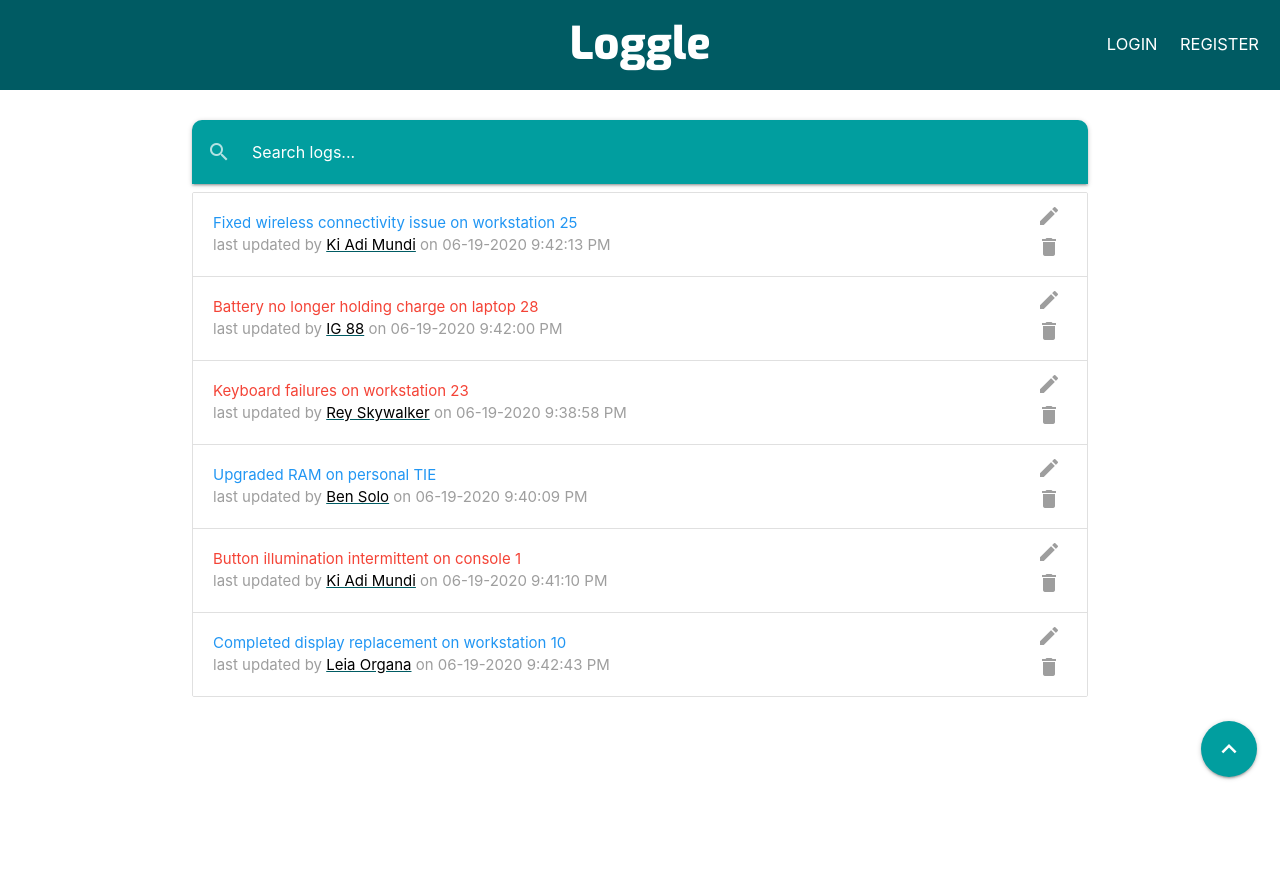
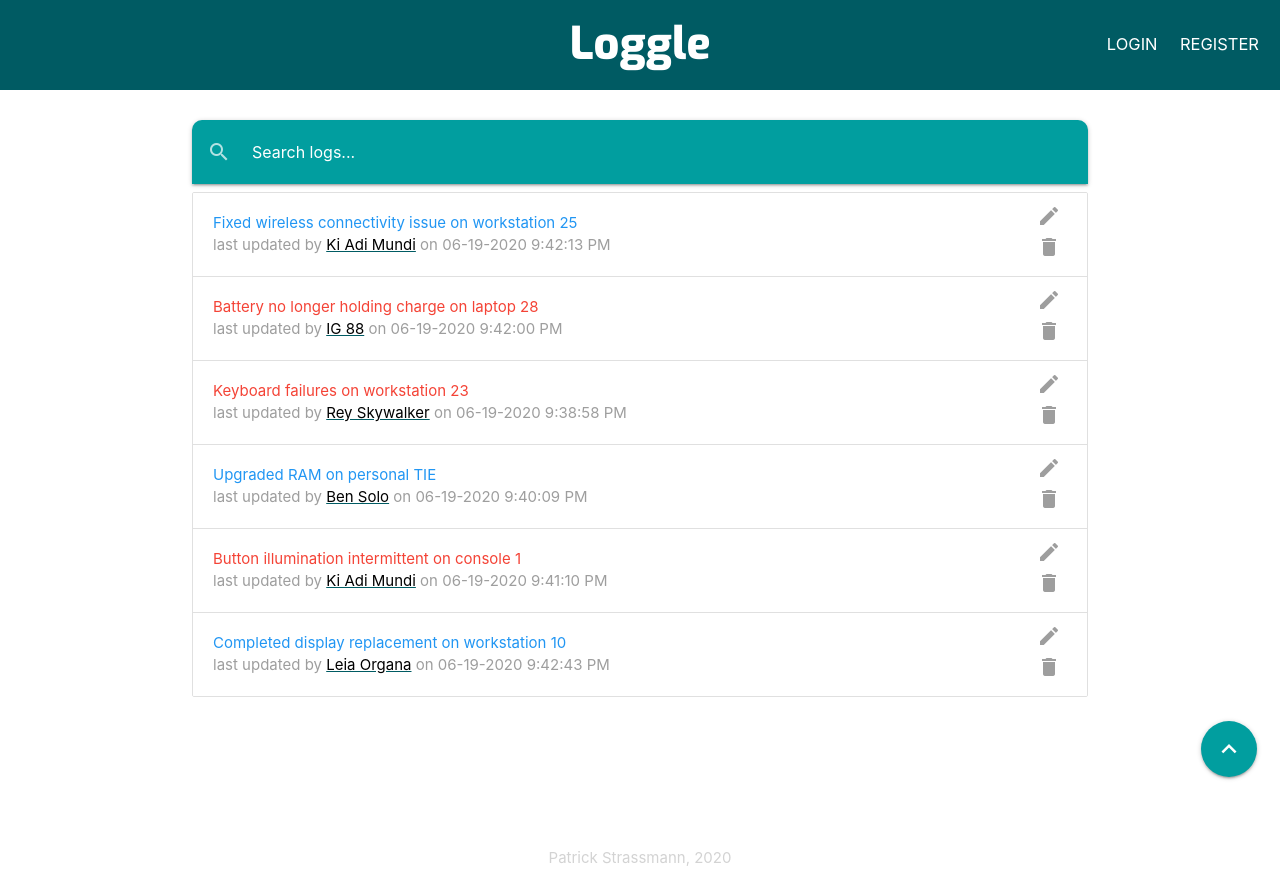
Before and after one commit to pstrassmann/loggle, a React (Create React App) app in the folder client/: page / in a window 1280 px wide. Before the commit the page ends 800 px from the top, so only its background shows below. Built offline with nearby package versions, Linux system fonts and the light colour scheme.

Commit message:
Added footer

```diff
--- a/client/src/App.js
+++ b/client/src/App.js
@@ -1,5 +1,6 @@
 import React, { useEffect } from 'react';
 import Navbar from './components/layout/Navbar';
+import Footer from './components/layout/Footer';
 import Logs from './components/logs/Logs';
 import AddBtn from './components/layout/AddBtn';
 import AddLogModal from './components/logs/AddLogModal';
@@ -34,6 +35,7 @@ const App = () => {
           <TechListModal />
           <Logs />
         </div>
+        <Footer/>
       </>
     </Provider>
   );
--- /dev/null
+++ b/client/src/components/layout/Footer.js
@@ -0,0 +1,18 @@
+import React from 'react';
+
+const style = {
+  textAlign: "center",
+  bottom: '0',
+  width: '100%',
+  height: '2rem',
+  marginTop: '10rem',
+  color: "lightgrey",
+};
+
+const Footer = () => (
+  <footer style={style}>
+    Patrick Strassmann, 2020
+  </footer>
+);
+
+export default Footer;
```
